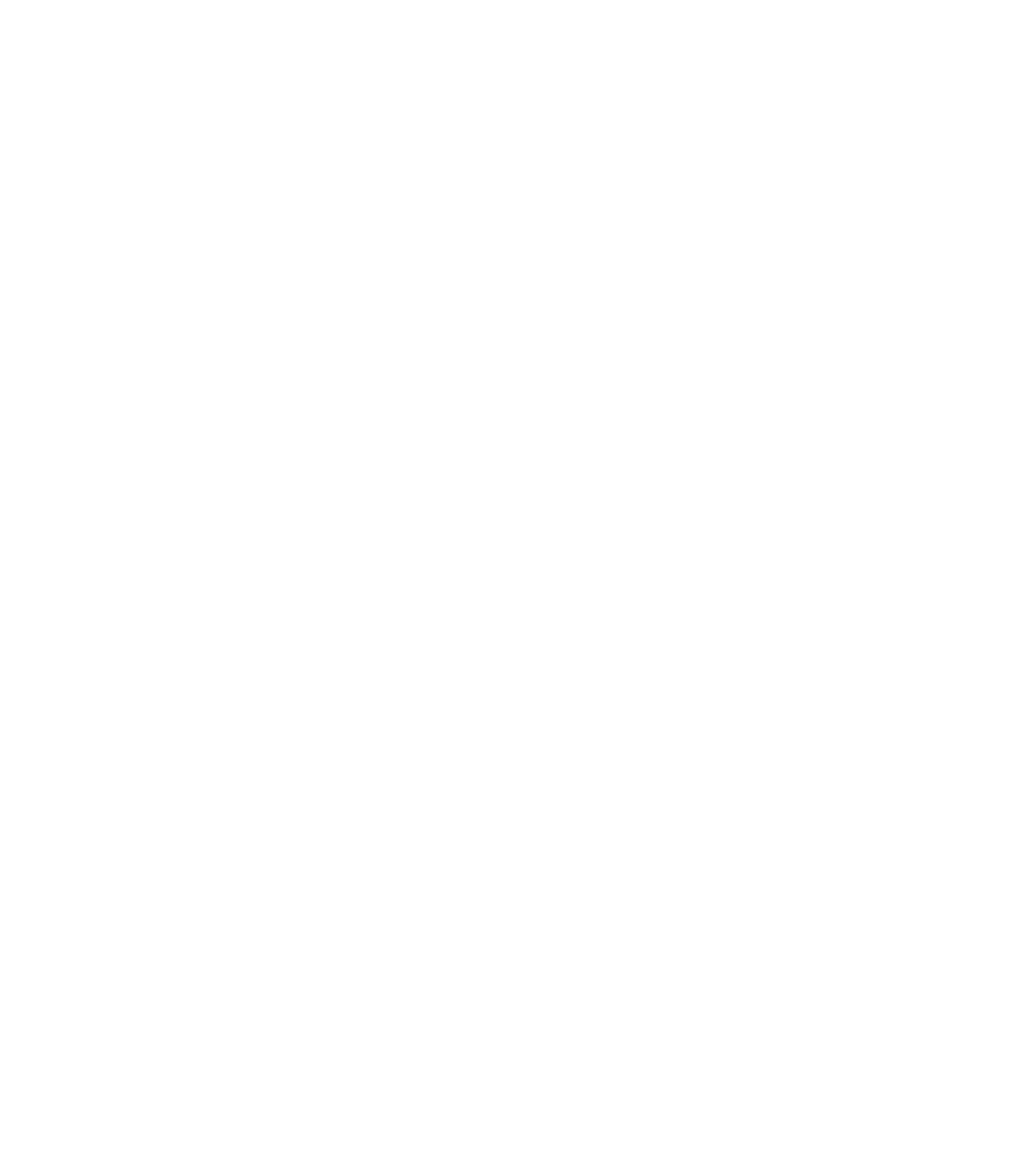
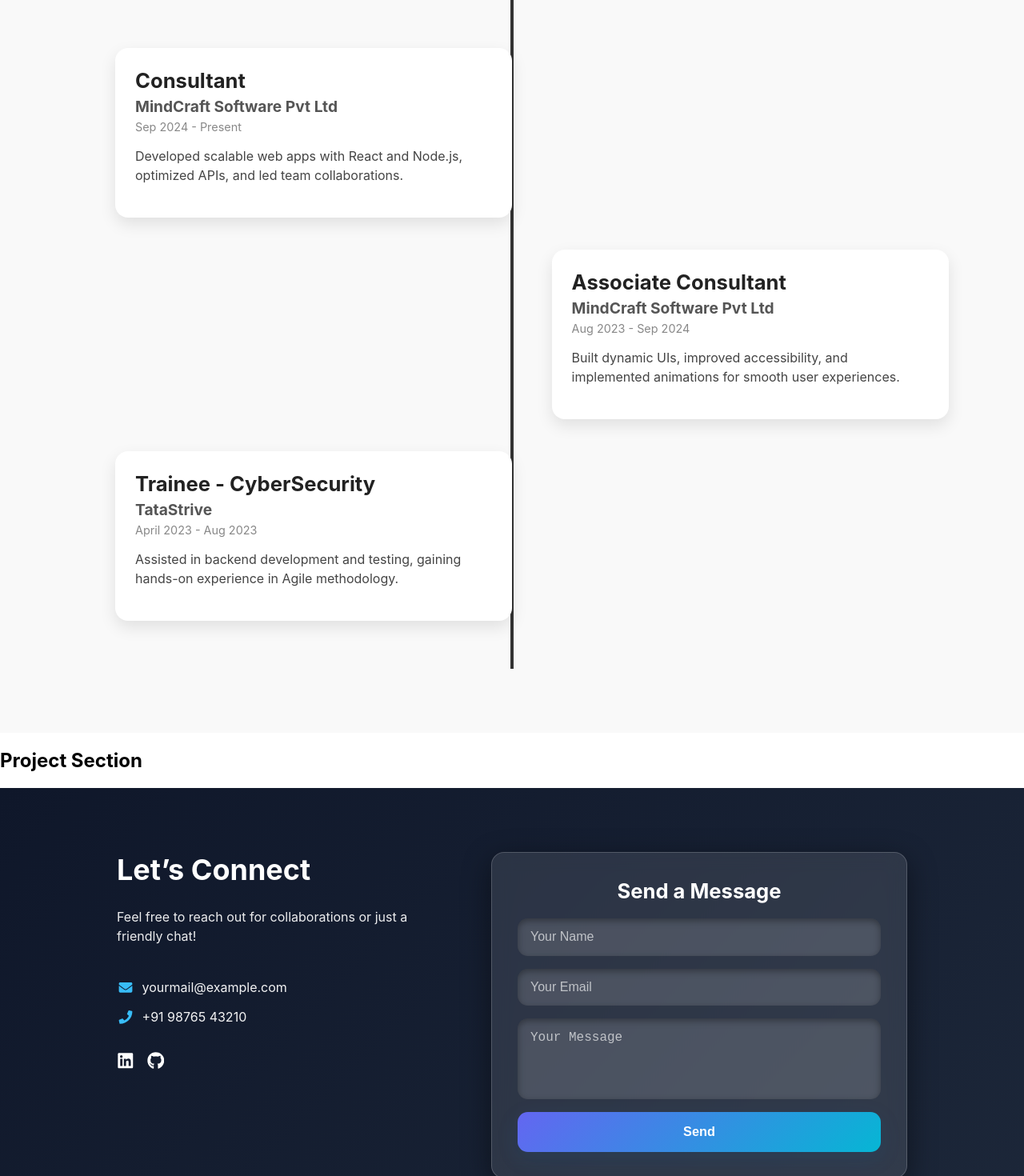
Before and after one commit to Krai07/KR_Portfolio, a React (Create React App) app: page / in a window 1280 px wide. Shown: the part 1140-2610 px from the top of the page at 80% size. Before the commit the page ends 1064 px from the top, so only its background shows below. Built offline with nearby package versions, Linux system fonts and the light colour scheme; the HTML template or start-up script is replaced by a standard one.

Commit message:
contact section

```diff
--- a/package.json
+++ b/package.json
@@ -7,6 +7,8 @@
     "@testing-library/jest-dom": "^6.6.3",
     "@testing-library/react": "^16.3.0",
     "@testing-library/user-event": "^13.5.0",
+    "framer-motion": "^12.23.12",
+    "lottie-react": "^2.4.1",
     "react": "^19.1.0",
     "react-dom": "^19.1.0",
     "react-icons": "^5.5.0",
--- a/src/section/Contact/Contact.css
+++ b/src/section/Contact/Contact.css
@@ -0,0 +1,197 @@
+/* ===========================
+   Contact Section - Updated CSS
+   (Form on Right, Info on Left)
+   =========================== */
+
+/* Wrapper */
+.contact-section {
+  width: 100%;
+  min-height: 100vh;
+  padding: 5rem 2rem;
+  display: flex;
+  justify-content: center;
+  align-items: flex-start;
+  background: linear-gradient(135deg, #0f172a, #1e293b);
+  color: #fff;
+  gap: 3rem;
+  box-sizing: border-box;
+}
+
+/* Correct order: info left, form right */
+.contact-left { order: 1; }
+.contact-form { order: 2; }
+
+/* ---------- RIGHT SIDE: Glass Form Card ---------- */
+.contact-form {
+  flex: 0 0 520px;
+  max-width: 90%;
+  display: flex;
+  justify-content: flex-start;
+}
+
+.contact-form form,
+.contact-form .form-card {
+  width: 100%;
+  background: rgba(255, 255, 255, 0.10);
+  border-radius: 1rem;
+  padding: 2rem;
+  backdrop-filter: blur(12px);
+  -webkit-backdrop-filter: blur(12px);
+  border: 1px solid rgba(255, 255, 255, 0.18);
+  box-shadow: 0 10px 36px rgba(0, 0, 0, 0.45);
+  box-sizing: border-box;
+  text-align: left;
+}
+
+.contact-form h3 {
+  margin: 0 0 1.2rem 0;
+  font-size: 1.6rem;
+  color: #fff;
+  text-align: center;
+}
+
+.contact-form input,
+.contact-form textarea {
+  width: 100%;
+  display: block;
+  padding: 0.9rem 1rem;
+  margin: 0 0 1rem 0;
+  border-radius: 0.8rem;
+  border: none;
+  outline: none;
+  background: rgba(255, 255, 255, 0.14);
+  color: #fff;
+  font-size: 1rem;
+  resize: none;
+  box-shadow: inset 0 3px 8px rgba(0,0,0,0.35);
+  box-sizing: border-box;
+}
+
+.contact-form input::placeholder,
+.contact-form textarea::placeholder {
+  color: rgba(255, 255, 255, 0.65);
+}
+
+.contact-form input:focus,
+.contact-form textarea:focus {
+  background: rgba(255, 255, 255, 0.18);
+  box-shadow: inset 0 3px 8px rgba(0,0,0,0.35),
+              0 3px 14px rgba(56,189,248,0.06);
+}
+
+.contact-form button {
+  width: 100%;
+  padding: 0.95rem;
+  border-radius: 0.8rem;
+  border: none;
+  font-weight: 600;
+  font-size: 1.02rem;
+  cursor: pointer;
+  color: #fff;
+  background: linear-gradient(135deg, #6366f1, #06b6d4);
+  transition: transform 0.18s ease, box-shadow 0.18s ease;
+  box-shadow: 0 8px 28px rgba(3,103,177,0.12);
+}
+
+.contact-form button:hover {
+  transform: translateY(-3px);
+  box-shadow: 0 14px 36px rgba(3,103,177,0.18);
+}
+
+/* ---------- LEFT SIDE: Contact Info ---------- */
+.contact-left {
+  flex: 0 0 420px;
+  max-width: 90%;
+  display: flex;
+  flex-direction: column;
+  justify-content: flex-start;
+  align-items: flex-start;
+  gap: 1rem;
+  box-sizing: border-box;
+  text-align: left;
+}
+
+.contact-left h2 {
+  font-size: 2.25rem;
+  margin: 0 0 0.6rem 0;
+  color: #fff;
+}
+
+.contact-left p {
+  margin: 0 0 1rem 0;
+  color: rgba(255,255,255,0.92);
+  line-height: 1.5;
+}
+
+.contact-info {
+  margin-top: 0.5rem;
+  display: flex;
+  flex-direction: column;
+  gap: 0.8rem;
+  width: 100%;
+}
+
+.contact-info p {
+  display: flex;
+  align-items: center;
+  gap: 0.6rem;
+  margin: 0;
+  color: rgba(255,255,255,0.95);
+  font-size: 1rem;
+}
+
+.contact-info .icon {
+  color: #38bdf8;
+  font-size: 1.05rem;
+  min-width: 22px;
+  display: inline-flex;
+  align-items: center;
+  justify-content: center;
+}
+
+.socials {
+  display: flex;
+  gap: 1rem;
+  margin-top: 1rem;
+}
+
+.socials a {
+  color: #fff;
+  font-size: 1.35rem;
+  transition: transform .18s ease, color .18s ease;
+  display: inline-flex;
+  align-items: center;
+  justify-content: center;
+}
+
+.socials a:hover {
+  color: #38bdf8;
+  transform: translateY(-6px) scale(1.06);
+}
+
+/* ---------- Responsiveness ---------- */
+@media (max-width: 1024px) {
+  .contact-form { flex: 0 0 460px; }
+  .contact-left { flex: 0 0 360px; }
+}
+
+@media (max-width: 900px) {
+  .contact-section {
+    flex-direction: column;
+    align-items: center;
+    padding: 3.5rem 1.5rem;
+    gap: 2rem;
+  }
+  .contact-left,
+  .contact-form {
+    order: unset;
+    width: 100%;
+    max-width: 720px;
+    text-align: center;
+    align-items: center;
+  }
+  .contact-left .contact-info,
+  .socials {
+    align-items: center;
+  }
+}
--- a/src/section/Contact/Contact.js
+++ b/src/section/Contact/Contact.js
@@ -1,7 +1,53 @@
+import React from "react";
+import { motion } from "framer-motion";
+import { FaLinkedin, FaGithub, FaEnvelope, FaPhone } from "react-icons/fa";
+import "./Contact.css";
+
 function Contact() {
   return (
-    <section id="contact">
-      <h1>Contact Section</h1>
+    <section id="contact" className="contact-section">
+      <motion.div
+        className="contact-left"
+        initial={{ x: -100, opacity: 0 }}
+        whileInView={{ x: 0, opacity: 1 }}
+        transition={{ duration: 0.8 }}
+        viewport={{ once: false }}
+      >
+        <h2>Let’s Connect</h2>
+        <p>Feel free to reach out for collaborations or just a friendly chat!</p>
+        <div className="contact-info">
+          <p>
+            <FaEnvelope className="icon" /> yourmail@example.com
+          </p>
+          <p>
+            <FaPhone className="icon" /> +91 98765 43210
+          </p>
+        </div>
+        <div className="socials">
+          <a href="https://www.linkedin.com/in/kshitij-rai-07052001/" target="_blank" rel="noreferrer">
+            <FaLinkedin />
+          </a>
+          <a href="https://github.com" target="_blank" rel="noreferrer">
+            <FaGithub />
+          </a>
+        </div>
+      </motion.div>
+
+      <motion.div
+        className="contact-form"
+        initial={{ x: 100, opacity: 0 }}
+        whileInView={{ x: 0, opacity: 1 }}
+        transition={{ duration: 0.8 }}
+        viewport={{ once: false }}
+      >
+        <form>
+          <h3>Send a Message</h3>
+          <input type="text" placeholder="Your Name" required />
+          <input type="email" placeholder="Your Email" required />
+          <textarea placeholder="Your Message" rows="4" required></textarea>
+          <button type="submit">Send</button>
+        </form>
+      </motion.div>
     </section>
   );
 }
--- a/src/section/WorkExp/WorkExp.css
+++ b/src/section/WorkExp/WorkExp.css
@@ -0,0 +1,96 @@
+.work-exp {
+  position: relative;
+  min-height: 100vh;
+  padding: 80px 20px;
+  background: #f9f9f9;
+}
+
+.work-title {
+  text-align: center;
+  font-size: 2.5rem;
+  margin-bottom: 60px;
+  font-weight: bold;
+  color: #333;
+}
+
+/* Timeline line */
+.timeline {
+  position: relative;
+  width: 80%;
+  margin: 0 auto;
+  padding: 20px 0;
+}
+
+.timeline::before {
+  content: "";
+  position: absolute;
+  top: 0;
+  bottom: 0;
+  left: 50%;
+  width: 4px;
+  background: #333;
+  transform: translateX(-50%);
+}
+
+/* Timeline card */
+.timeline-card {
+  position: relative;
+  width: 45%;
+  margin: 40px 0;
+  background: #fff;
+  border-radius: 16px;
+  padding: 25px;
+  box-shadow: 0 8px 20px rgba(0, 0, 0, 0.1);
+}
+
+.timeline-card.left {
+  left: 0;
+  transform: translateX(-4%);
+}
+
+.timeline-card.right {
+  left: 55%;
+  transform: translateX(4%);
+}
+
+.timeline-card .content {
+  text-align: left;
+}
+
+.timeline-card h3 {
+  margin: 0;
+  font-size: 1.6rem;
+  color: #222;
+}
+
+.timeline-card h4 {
+  margin: 5px 0;
+  font-size: 1.2rem;
+  color: #555;
+}
+
+.timeline-card .duration {
+  display: block;
+  margin-bottom: 10px;
+  font-size: 0.9rem;
+  color: #888;
+}
+
+.timeline-card p {
+  font-size: 1rem;
+  color: #444;
+  line-height: 1.5;
+}
+
+/* Responsive */
+@media screen and (max-width: 768px) {
+  .timeline::before {
+    left: 8px;
+  }
+
+  .timeline-card {
+    width: calc(100% - 40px);
+    left: 20px !important;
+    transform: none !important;
+  }
+}
--- a/src/section/WorkExp/WorkExp.js
+++ b/src/section/WorkExp/WorkExp.js
@@ -1,7 +1,53 @@
+import { motion } from "framer-motion";
+import "./WorkExp.css";
+
+const experiences = [
+  {
+    id: 1,
+    role: "Consultant",
+    company: "MindCraft Software Pvt Ltd",
+    duration: "Sep 2024 - Present",
+    description: "Developed scalable web apps with React and Node.js, optimized APIs, and led team collaborations.",
+  },
+  {
+    id: 2,
+    role: "Associate Consultant",
+    company: "MindCraft Software Pvt Ltd",
+    duration: "Aug 2023 - Sep 2024",
+    description: "Built dynamic UIs, improved accessibility, and implemented animations for smooth user experiences.",
+  },
+  {
+    id: 3,
+    role: "Trainee - CyberSecurity",
+    company: "TataStrive",
+    duration: "April 2023 - Aug 2023",
+    description: "Assisted in backend development and testing, gaining hands-on experience in Agile methodology.",
+  },
+];
+
 function WorkExp() {
   return (
-    <section id="workexp">
-      <h1>WorkExp Section</h1>
+    <section id="work" className="work-exp">
+      <h2 className="work-title">Work Experience</h2>
+      <div className="timeline">
+        {experiences.map((exp, index) => (
+          <motion.div
+            key={exp.id}
+            className={`timeline-card ${index % 2 === 0 ? "left" : "right"}`}
+            initial={{ opacity: 0, y: 50 }}
+            whileInView={{ opacity: 1, y: 0 }}
+            viewport={{ once: false, amount: 0.3 }}
+            transition={{ duration: 0.6, ease: "easeOut" }}
+          >
+            <div className="content">
+              <h3>{exp.role}</h3>
+              <h4>{exp.company}</h4>
+              <span className="duration">{exp.duration}</span>
+              <p>{exp.description}</p>
+            </div>
+          </motion.div>
+        ))}
+      </div>
     </section>
   );
 }
```
Also changed, not shown: 1 other file (tests, documents, lock files or other folders).
